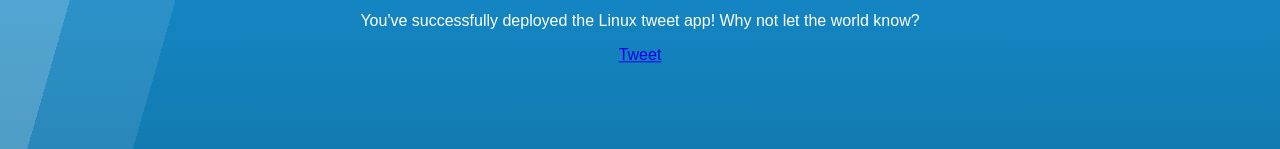
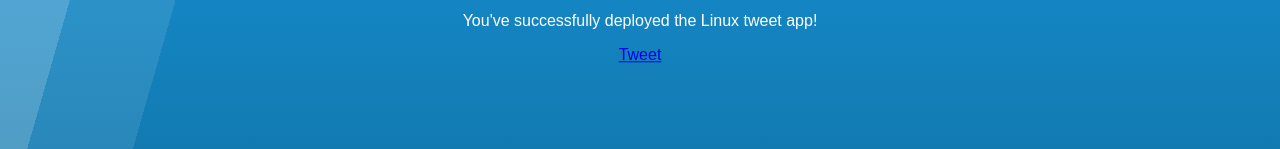
Before and after one commit to cha7/docker-tweet-app-testing, a plain HTML site: page index.html in a window 1280 px wide. Shown: the part 651-800 px from the top of the page. Drawn offline with Linux system fonts and the light colour scheme.

Commit message:
Changeing Text

```diff
--- a/index.html
+++ b/index.html
@@ -35,7 +35,7 @@
             <center><img src="./linux.png"></img>
                 <P>
 
-                You've successfully deployed the Linux tweet app! Why not let the world know?
+                You've successfully deployed the Linux tweet app!
 
                 <p>
 
```
